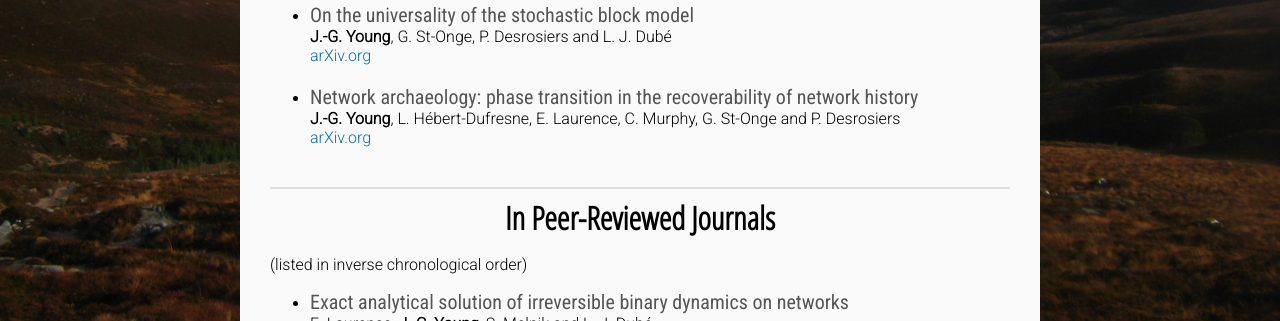
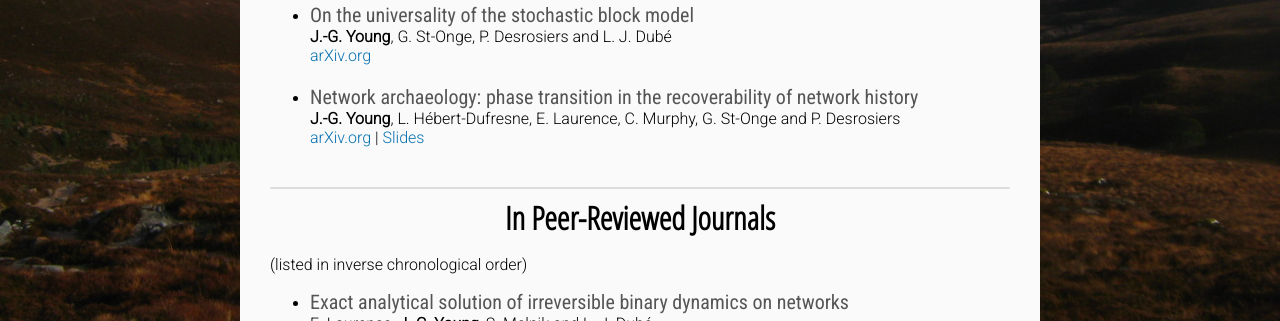
Before and after one commit to jg-you/jg-you.github.io, a Jekyll site: the page built from publications.md, in a window 1280 px wide and 900 px high, scrolled down 404 px. Shown: the part 132-453 px from the top of the window. Built offline with Jekyll 4.4.1, drawn with Linux system fonts in a browser that asks for light colours; some web fonts are replaced; comment, search, counter and statistics services are not loaded.

Commit message:
Update publications.md

```diff
--- a/publications.md
+++ b/publications.md
@@ -12,7 +12,7 @@ title: Publications
 
 * <span class="pub-title">Network archaeology: phase transition in the recoverability of network history</span><br/>
 **J.-G. Young**, L. Hébert-Dufresne, E. Laurence, C. Murphy, G. St-Onge and P. Desrosiers<br/>
-[arXiv.org](https://arxiv.org/abs/1803.09191)
+[arXiv.org](https://arxiv.org/abs/1803.09191) | [Slides](https://speakerdeck.com/jgyou/network-archaeology-phase-transition-in-the-recoverability-of-network-history)
 
 
 <div class="end-of-post"></div>
```
